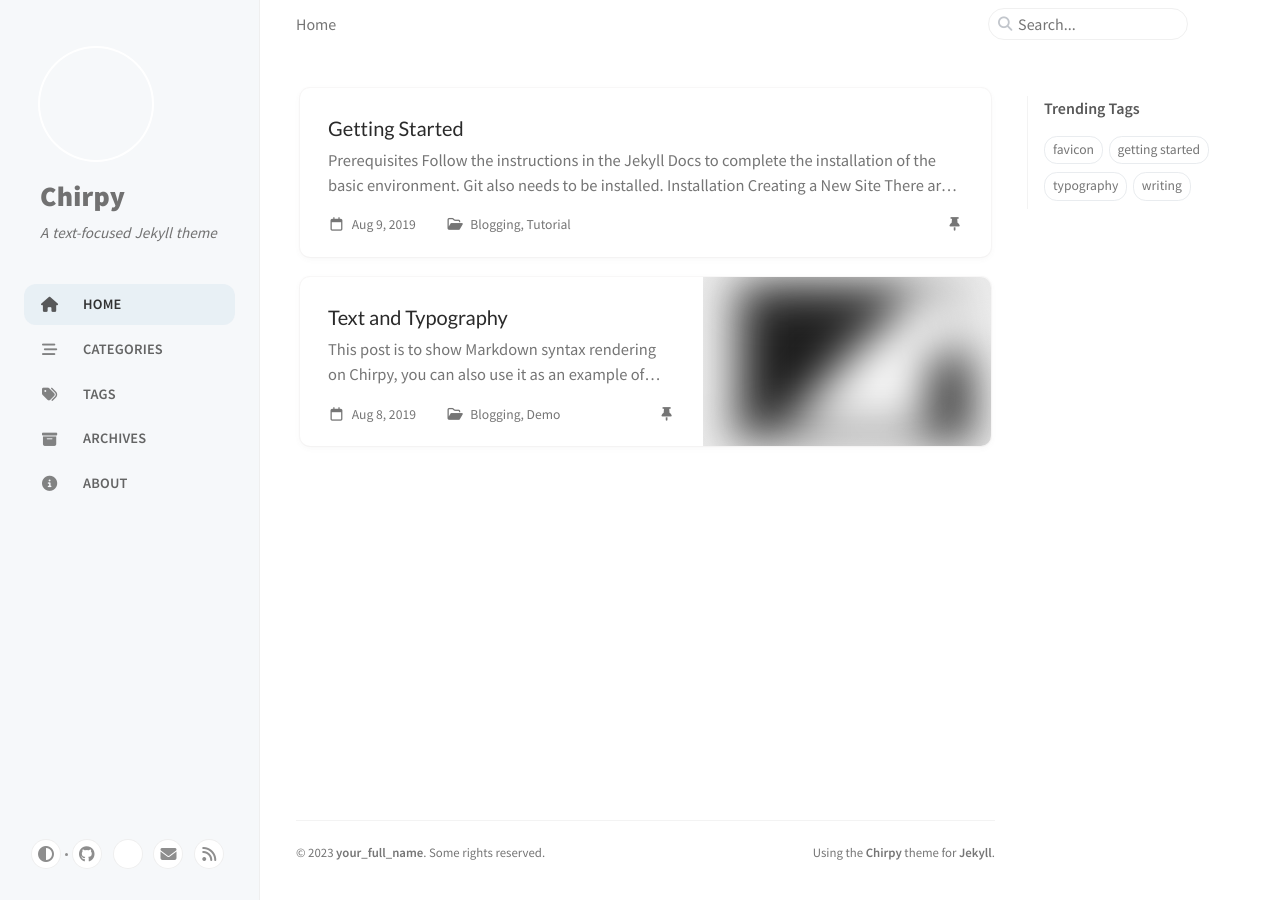
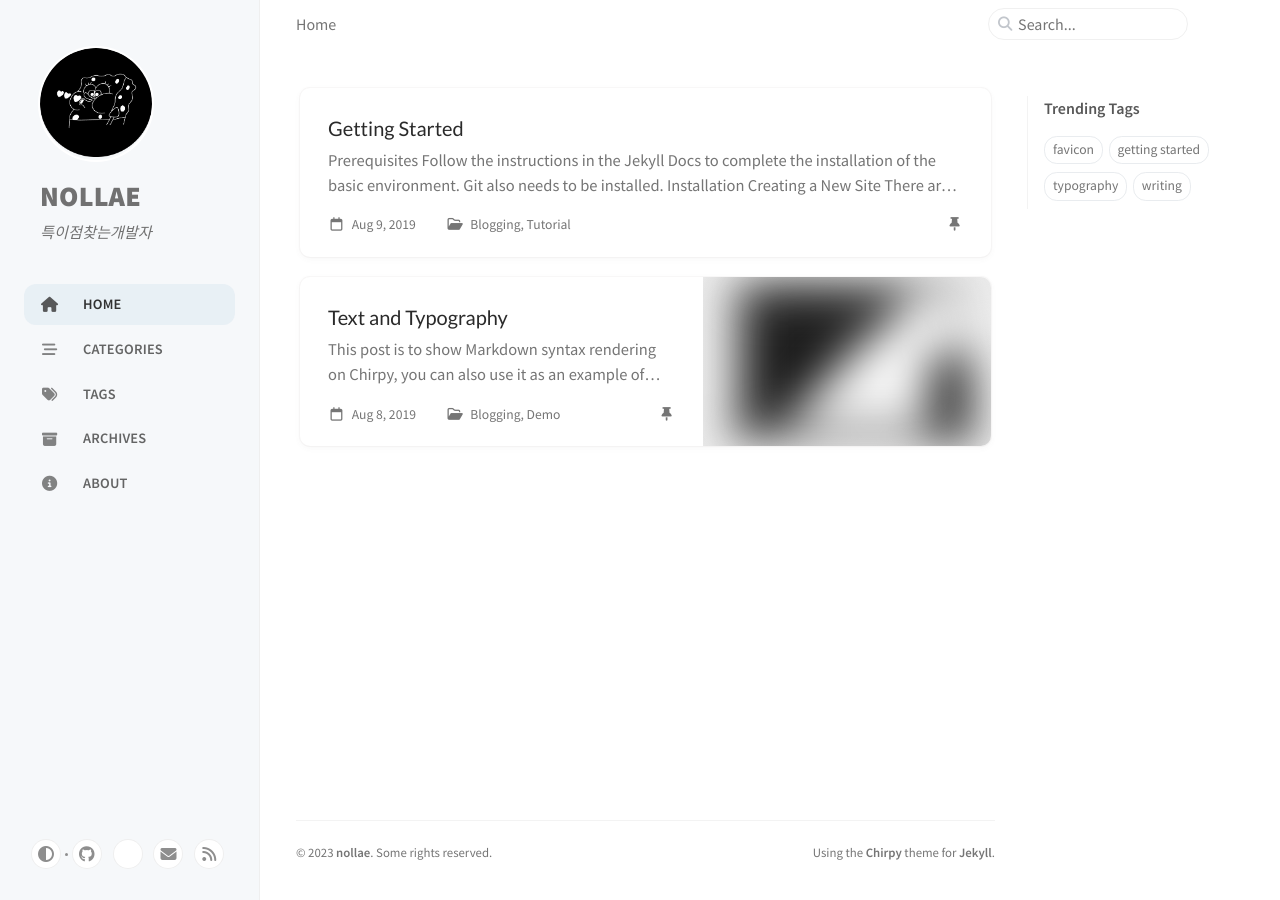
Before and after one commit to nollae/nollae.github.io, a Jekyll site: the page built from index.html, in a window 1280 px wide. Built offline with Jekyll 4.4.1, drawn with Linux system fonts in a browser that asks for light colours; cached includes are drawn as plain includes.

Commit message:
change config and add image

```diff
--- a/_config.yml
+++ b/_config.yml
@@ -6,17 +6,17 @@ theme: jekyll-theme-chirpy
 # The language of the webpage › http://www.lingoes.net/en/translator/langcode.htm
 # If it has the same name as one of the files in folder `_data/locales`, the layout language will also be changed,
 # otherwise, the layout language will use the default value of 'en'.
-lang: en
+lang: ko
 
 # Change to your timezone › https://kevinnovak.github.io/Time-Zone-Picker
-timezone: Asia/Shanghai
+timezone: Asia/Seoul
 
 # jekyll-seo-tag settings › https://github.com/jekyll/jekyll-seo-tag/blob/master/docs/usage.md
 # ↓ --------------------------
 
-title: Chirpy # the main title
+title: NOLLAE # the main title
 
-tagline: A text-focused Jekyll theme # it will display as the sub-title
+tagline: 특이점찾는개발자 # it will display as the sub-title
 
 description: >- # used by seo meta and the atom feed
   A minimal, responsive and feature-rich Jekyll theme for technical writing.
@@ -26,20 +26,20 @@ description: >- # used by seo meta and the atom feed
 url: "https://nollae.github.io"
 
 github:
-  username: github_username # change to your github username
+  username: nollae # change to your github username
 
 twitter:
-  username: twitter_username # change to your twitter username
+  username: # twitter_username # change to your twitter username
 
 social:
   # Change to your full name.
   # It will be displayed as the default author of the posts and the copyright owner in the Footer
-  name: your_full_name
-  email: example@domain.com # change to your email address
+  name: nollae
+  email: m0924vie@gmail.com # change to your email address
   links:
     # The first element serves as the copyright owner's link
-    - https://twitter.com/username # change to your twitter homepage
-    - https://github.com/username # change to your github homepage
+    # - https://twitter.com/username # change to your twitter homepage
+    - https://github.com/nollae # change to your github homepage
     # Uncomment below to add more social links
     # - https://www.facebook.com/username
     # - https://www.linkedin.com/in/username
@@ -70,10 +70,10 @@ theme_mode: # [light|dark]
 # will be added to all image (site avatar & posts' images) paths starting with '/'
 #
 # e.g. 'https://cdn.com'
-img_cdn: "https://chirpy-img.netlify.app"
+img_cdn: #"https://chirpy-img.netlify.app"
 
 # the avatar on sidebar, support local or CORS resources
-avatar: # "/commons/avatar.jpg"
+avatar: "/assets/img/profile.png" # "/commons/avatar.jpg"
 
 # boolean type, the global switch for TOC in posts.
 toc: true
```
Also changed, not shown: assets/img/favicons/browserconfig.xml (+6 -10 lines), assets/img/favicons/android-chrome-192x192.png, assets/img/favicons/android-chrome-512x512.png, assets/img/favicons/apple-touch-icon.png, assets/img/favicons/favicon-16x16.png, assets/img/favicons/favicon-32x32.png, assets/img/favicons/favicon.ico, assets/img/favicons/mstile-150x150.png, assets/img/favicons/safari-pinned-tab.svg (added), assets/img/favicons/site.webmanifest, assets/img/profile.png (added), assets/img/sidebar-bg-img.jpg (added), 3 other files.
